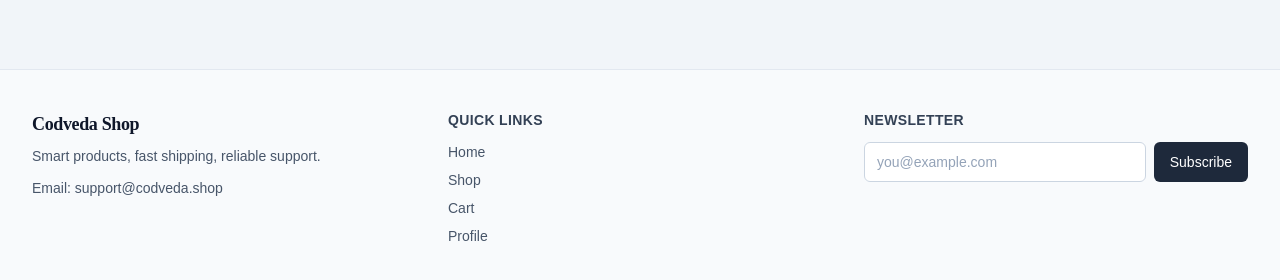
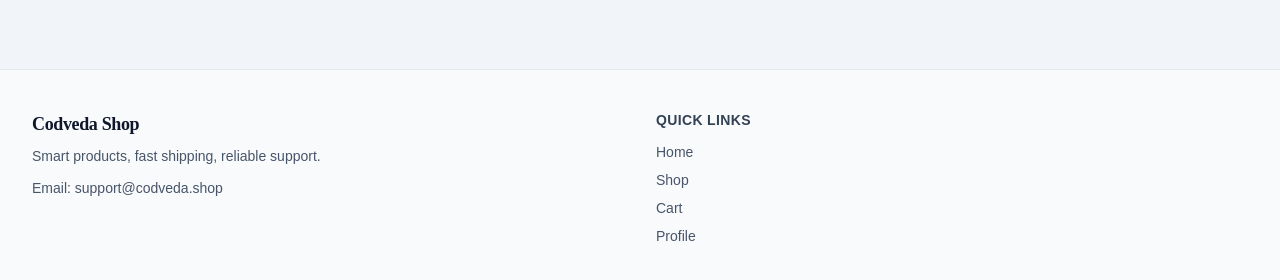
Before and after one commit to adawev/codveda-internship, a React (Create React App) app in the folder frontend/: page /login in a window 1280 px wide. Shown: the part 494-774 px from the top of the page. Built offline with nearby package versions, Linux system fonts and the light colour scheme; no server answers.

Commit message:
design changed fully

```diff
--- a/frontend/src/components/layout/Footer.jsx
+++ b/frontend/src/components/layout/Footer.jsx
@@ -1,11 +1,10 @@
 import React from "react";
-import { Input } from "../ui/input";
-import { Button } from "../ui/button";
+import { Link } from "react-router-dom";
 
 const Footer = () => {
   return (
     <footer className="mt-16 border-t border-slate-200 bg-slate-50">
-      <div className="mx-auto grid w-full max-w-7xl gap-8 px-4 py-10 md:grid-cols-3 lg:px-8">
+      <div className="mx-auto grid w-full max-w-7xl gap-8 px-4 py-10 md:grid-cols-2 lg:px-8">
         <div>
           <h4 className="text-lg font-semibold text-slate-900">Codveda Shop</h4>
           <p className="mt-2 text-sm text-slate-600">Smart products, fast shipping, reliable support.</p>
@@ -14,18 +13,19 @@
         <div>
           <h5 className="text-sm font-semibold uppercase tracking-wide text-slate-700">Quick Links</h5>
           <ul className="mt-3 space-y-2 text-sm text-slate-600">
-            <li>Home</li>
-            <li>Shop</li>
-            <li>Cart</li>
-            <li>Profile</li>
+            <li>
+              <Link to="/" className="hover:text-slate-900">Home</Link>
+            </li>
+            <li>
+              <Link to="/shop" className="hover:text-slate-900">Shop</Link>
+            </li>
+            <li>
+              <Link to="/cart" className="hover:text-slate-900">Cart</Link>
+            </li>
+            <li>
+              <Link to="/profile" className="hover:text-slate-900">Profile</Link>
+            </li>
           </ul>
-        </div>
-        <div>
-          <h5 className="text-sm font-semibold uppercase tracking-wide text-slate-700">Newsletter</h5>
-          <div className="mt-3 flex gap-2">
-            <Input type="email" placeholder="you@example.com" />
-            <Button>Subscribe</Button>
-          </div>
         </div>
       </div>
     </footer>
```
